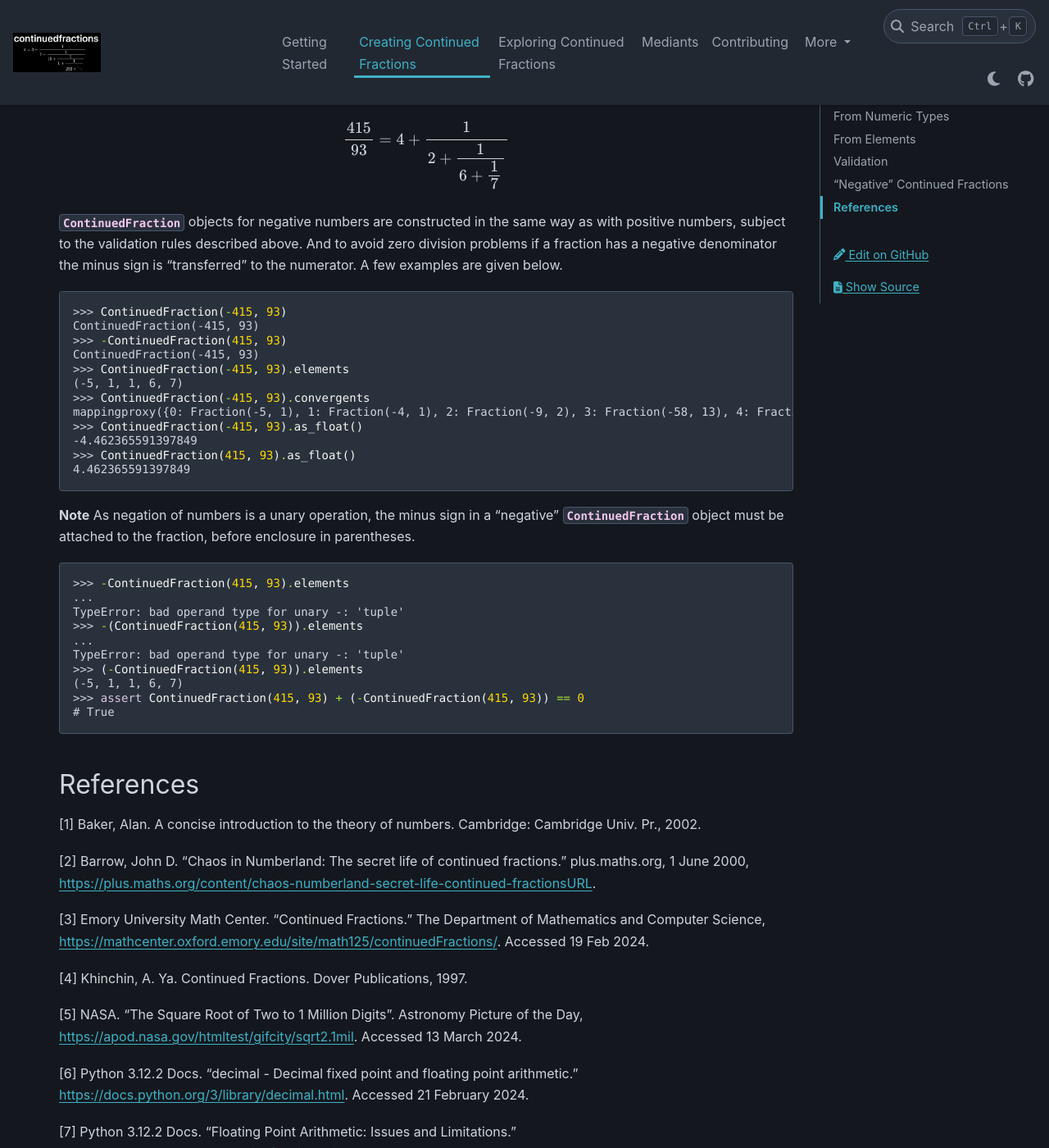
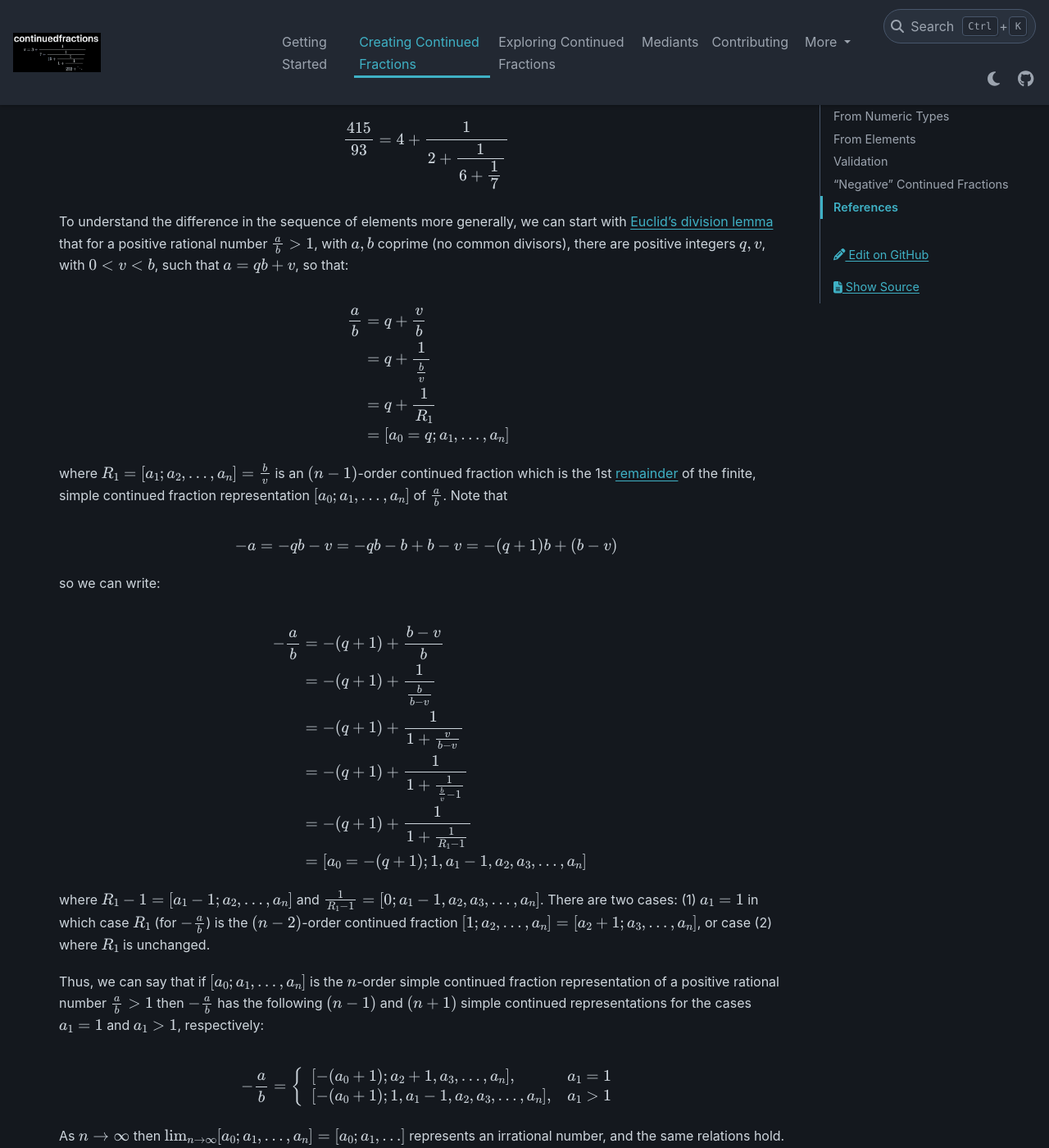
Before and after one commit to sr-murthy/continuedfractions, a Sphinx documentation site: the page built from docs/sources/creating-continued-fractions.rst, in a window 1280 px wide and 1400 px high, scrolled down 6681 px. Shown: the whole window at 82% size. Built offline with Sphinx 7.4.7 and the PyData theme 0.15.4, drawn with Linux system fonts in a browser that asks for light colours; nearby versions of some CDN libraries; some of the changed text lies outside the part shown.

Commit message:
docs: improvements to the docs for "negative" continued fractions + README + contributing docs

```diff
--- a/docs/sources/contributing.rst
+++ b/docs/sources/contributing.rst
@@ -92,7 +92,7 @@ The CI/CD pipelines are defined in the `CI YML <.github/workflows/ci.yml>`_, and
 Versioning and Releases
 =======================
 
-The package is currently at version ``0.11.13`` - `semantic versioning <https://semver.org/>`_ is used.
+The `PyPI package <https://pypi.org/project/continuedfractions/>`_ is currently at version ``0.11.13`` - `semantic versioning <https://semver.org/>`_ is used.
 
 There is currently no dedicated pipeline for releases - both `GitHub releases <https://github.com/sr-murthy/continuedfractions/releases>`_ and `PyPI packages <https://pypi.org/project/continuedfractions>`_ are published manually, but both have the same version tag.
 
--- a/docs/sources/creating-continued-fractions.rst
+++ b/docs/sources/creating-continued-fractions.rst
@@ -276,7 +276,68 @@ Compare this with :math:`[4; 2, 6, 7]`, which is the continued fraction represen
 
    \frac{415}{93} = 4 + \cfrac{1}{2 + \cfrac{1}{6 + \cfrac{1}{7}}}
 
-:py:class:`~continuedfractions.continuedfraction.ContinuedFraction` objects for negative numbers are constructed in the same way as with positive numbers, subject to the validation rules described above. And to avoid zero division problems if a fraction has a negative denominator the minus sign is “transferred” to the numerator. A few examples are given below.
+To understand the difference in the sequence of elements more generally, we can start with `Euclid's division lemma <https://en.wikipedia.org/wiki/Euclidean_division#Division_theorem>`_ that for a positive rational number :math:`\frac{a}{b} > 1`, with :math:`a, b` coprime (no common divisors), there are positive integers :math:`q, v`, with :math:`0 < v < b`, such that :math:`a = qb + v`, so that:
+
+.. math::
+
+   \begin{align}
+   \frac{a}{b} &= q + \frac{v}{b} \\
+               &= q + \frac{1}{\frac{b}{v}} \\
+               &= q + \frac{1}{R_1} \\
+               &= [a_0 = q; a_1, \ldots, a_n]
+   \end{align}
+
+where :math:`R_1 = [a_1; a_2, \ldots, a_n] = \frac{b}{v}` is an :math:`(n - 1)`-order continued fraction which is the 1st :ref:`remainder <exploring-continued-fractions.remainders>` of the finite, simple continued fraction representation :math:`[a_0;a_1,\ldots,a_n]` of :math:`\frac{a}{b}`. Note that
+
+.. math::
+
+   -a = -qb - v = -qb - b + b - v = -(q + 1)b + (b - v)
+
+so we can write:
+
+.. math::
+
+   \begin{align}
+   -\frac{a}{b} &= -(q + 1) + \frac{b - v}{b} \\
+                &= -(q + 1) + \frac{1}{\frac{b}{b - v}} \\
+                &= -(q + 1) + \frac{1}{1 + \frac{v}{b - v}} \\
+                &= -(q + 1) + \frac{1}{1 + \frac{1}{\frac{b}{v} - 1}} \\
+                &= -(q + 1) + \frac{1}{1 + \frac{1}{R_1 - 1}} \\
+                &= [a_0 = -(q + 1); 1, a_1 - 1,a_2,a_3,\ldots,a_n]
+   \end{align}
+
+where :math:`R_1 - 1 = [a_1 - 1;a_2,\ldots,a_n]` and :math:`\frac{1}{R_1 - 1} = [0; a_1 - 1, a_2, a_3, \ldots,a_n]`. There are two cases: (1) :math:`a_1 = 1` in which case :math:`R_1` (for :math:`-\frac{a}{b}`) is the :math:`(n - 2)`-order continued fraction :math:`[1; a_2,\ldots, a_n] = [a_2 + 1; a_3,\ldots,a_n]`, or case (2) where :math:`R_1` is unchanged.
+
+Thus, we can say that if :math:`[a_0;a_1,\ldots,a_n]` is the :math:`n`-order simple continued fraction representation of a positive rational number :math:`\frac{a}{b} > 1` then :math:`-\frac{a}{b}` has the following :math:`(n - 1)` and :math:`(n + 1)` simple continued representations for the cases :math:`a_1 = 1` and :math:`a_1 > 1`, respectively:
+
+.. math::
+
+   -\frac{a}{b} =
+      \begin{cases}
+         [-(a_0 + 1); a_2 + 1,a_3,\ldots,a_n], & a_1 = 1 \\
+         [-(a_0 + 1); 1, a_1 - 1,a_2,a_3,\ldots,a_n], & a_1 > 1
+      \end{cases}
+
+As :math:`n \to \infty` then :math:`\lim_{n \to \infty} [a_0;a_1,\ldots,a_n] = [a_0;a_1,\ldots]` represents an irrational number, and the same relations hold.
+
+We can see this in action with :py:class:`~continuedfractions.continuedfraction.ContinuedFraction` objects:
+
+.. code:: python
+
+   >>> ContinuedFraction(382, 225).elements
+   (1, 1, 2, 3, 4, 5)
+   >>> ContinuedFraction(-382, 225).elements
+   (-2, 3, 3, 4, 5)
+   >>> ContinuedFraction.from_elements(-2, 3, 3, 4, 5)
+   ContinuedFraction(-382, 225)
+   >>> ContinuedFraction(225, 157).elements
+   (1, 2, 3, 4, 5)
+   >>> ContinuedFraction(-225, 157).elements
+   (-2, 1, 1, 3, 4, 5)
+   >>> ContinuedFraction.from_elements(-2, 1, 1, 3, 4, 5)
+   ContinuedFraction(-225, 157)
+
+The construction of :py:class:`~continuedfractions.continuedfraction.ContinuedFraction` objects via the ``__new__() -> __init__()`` cycle works the same way for negative numbers as with positive numbers, subject to the validation rules described above. And to avoid zero division problems if a fraction has a negative denominator the minus sign is “transferred” to the numerator. A few examples are given below.
 
 .. code:: python
 
@@ -288,10 +349,10 @@ Compare this with :math:`[4; 2, 6, 7]`, which is the continued fraction represen
    (-5, 1, 1, 6, 7)
    >>> ContinuedFraction(-415, 93).convergents
    mappingproxy({0: Fraction(-5, 1), 1: Fraction(-4, 1), 2: Fraction(-9, 2), 3: Fraction(-58, 13), 4: Fraction(-415, 93)})
-   >>> ContinuedFraction(-415, 93).as_float()
-   -4.462365591397849
-   >>> ContinuedFraction(415, 93).as_float()
-   4.462365591397849
+   >>> ContinuedFraction(-415, 93).as_decimal()
+   Decimal('-4.462365591397849462365591397849462365591397849462365591397849462365591397849462365591397849462365591')
+   >>> ContinuedFraction(415, 93).as_decimal()
+   Decimal('4.462365591397849462365591397849462365591397849462365591397849462365591397849462365591397849462365591')
 
 **Note** As negation of numbers is a unary operation, the minus sign in a “negative” :py:class:`~continuedfractions.continuedfraction.ContinuedFraction` object must be attached to the fraction, before enclosure in parentheses.
 
```
Also changed, not shown: README.md (+7 -2 lines), docs/_static/logo-dark.png (added).
